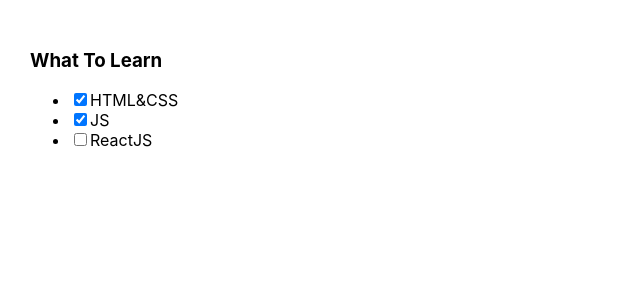
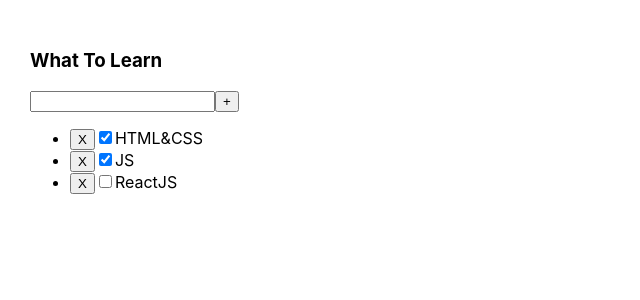
Before and after one commit to NikishaGin/Todolist-2.0, a React (Create React App) app: page / in a window 1280 px wide. Shown: the top 300 px of the page, without its empty margins (0-640 px from the left). Built offline with nearby package versions, Linux system fonts and the light colour scheme.

Commit message:
Todolist 2.0 + input, button

```diff
--- a/src/App.tsx
+++ b/src/App.tsx
@@ -1,20 +1,33 @@
-import React from 'react';
+import React, {useState} from 'react';
 import './App.css';
 import {Todolist} from "./Todolist";
+import {v1} from "uuid";
 
 function App() {
 
-const tasks = [
-    { id: 1, title: "HTML&CSS", isDone: true },
-    { id: 2, title: "JS", isDone: true },
-    { id: 3, title: "ReactJS", isDone: false }
-  ]
+    let [tasks, setTasks] = useState([
+        {id: v1(), title: "HTML&CSS", isDone: true},
+        {id: v1(), title: "JS", isDone: true},
+        {id: v1(), title: "ReactJS", isDone: false}
+    ])
 
-  return (
-    <div className="App">
-        <Todolist title={"What To Learn "} tasks={tasks}/>
-    </div>
-  );
+    const removeTasks = (id:string) => {
+        setTasks([...tasks].filter((revFilter)=>revFilter.id !== id))
+    }
+
+    const addTasks = (newTitle: string) => {
+        setTasks([{id: v1(), title: newTitle, isDone: false},...tasks])
+    }
+
+
+    return (
+        <div className="App">
+            <Todolist title={"What To Learn "}
+                      tasks={tasks}
+                      addTasks={addTasks}
+                      removeTasks={removeTasks}/>
+        </div>
+    );
 }
 
 export default App;
--- a/src/Todolist.tsx
+++ b/src/Todolist.tsx
@@ -1,5 +1,7 @@
+import {ChangeEvent, useState} from "react";
+
 type TasksType = {
-    id: number,
+    id: string,
     title: string,
     isDone: boolean
 }
@@ -7,15 +9,31 @@ type TasksType = {
 type TodolistType = {
     title: string
     tasks: TasksType []
+    addTasks:(newTitle: string)=>void
+    removeTasks:(id:string)=>void
 }
 
 export const Todolist = (props: TodolistType) => {
+
+    let [title, setTitle] = useState('')
+
+    const onChangeHandler = (e:ChangeEvent<HTMLInputElement>) => {setTitle(e.currentTarget.value)}
+
+    const addTasksHandler = () => {props.addTasks(title); setTitle('') }
+
+    const removeTasksHandler = (id:string) => {props.removeTasks(id)}
+
+
     return (
         <div><h3>{props.title}</h3>
+            <input value={title} onChange={onChangeHandler}/>
+            <button onClick={addTasksHandler}>+</button>
             <ul>
                 {props.tasks.map((el)=>{
                     return (
-                        <li key={el.id}><input type={"checkbox"} checked={el.isDone}/><span>{el.title}</span></li>
+                        <li key={el.id}>
+                            <button onClick={(e)=>removeTasksHandler(el.id)}>X</button>
+                            <input type={"checkbox"} checked={el.isDone}/><span>{el.title}</span></li>
                     )
                 })}
             </ul>
```
